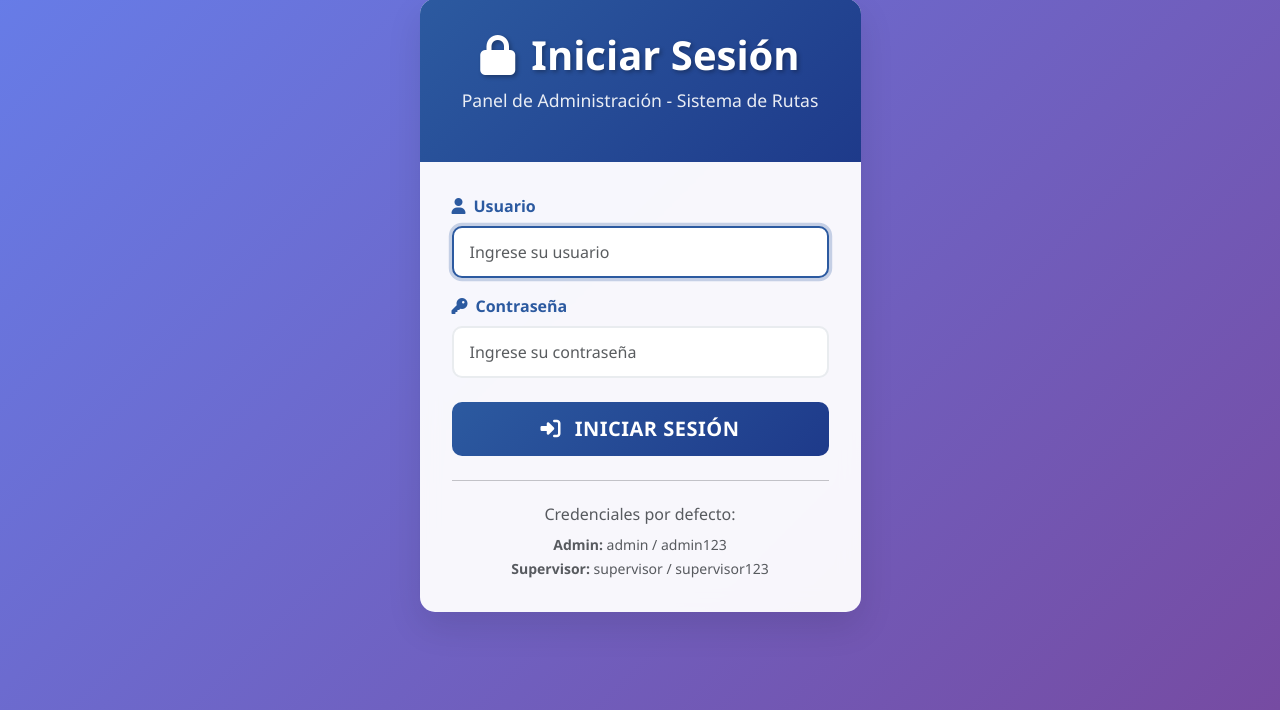
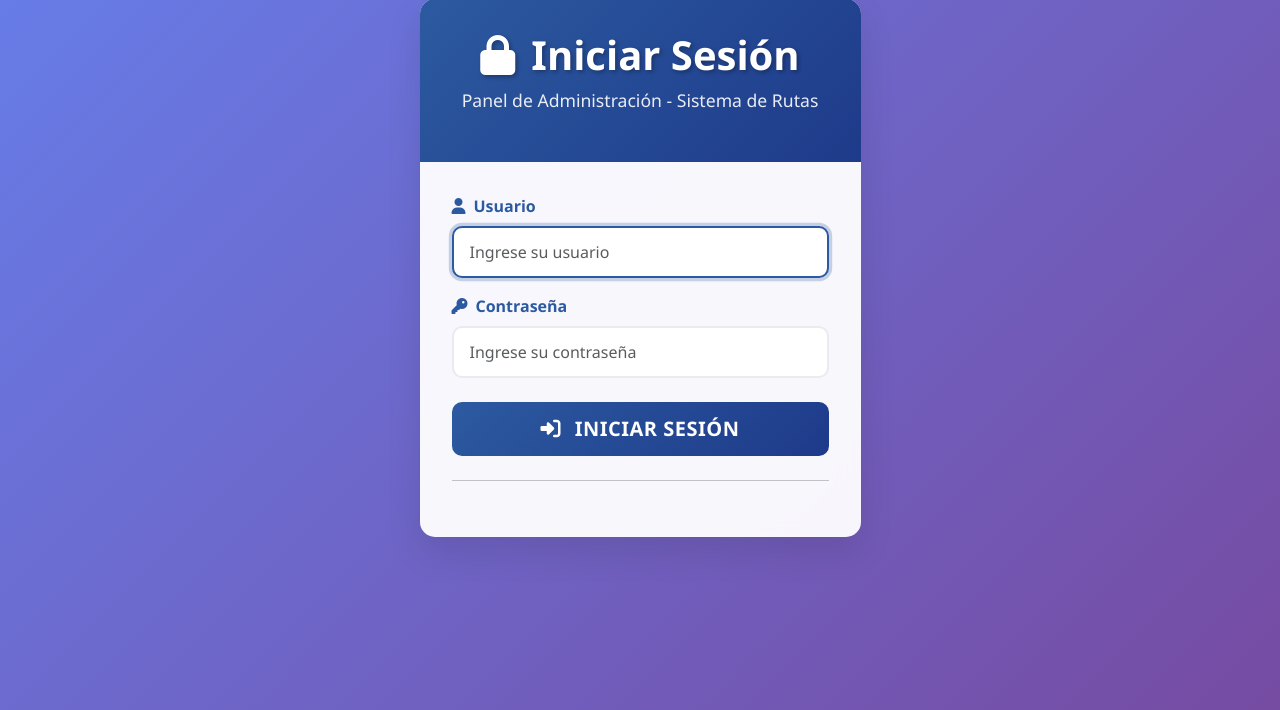
Before and after one commit to AlexLazo/Rutas, a Flask app: page /login in a window 1280 px wide. Shown: the part 90-800 px from the top of the page. Run offline with Flask 3, Linux system fonts and the light colour scheme.

Commit message:
Compatibilidad

```diff
--- a/render.yaml
+++ b/render.yaml
@@ -12,6 +12,8 @@ services:
         value: /opt/render/project/src
       - key: TZ
         value: America/Guatemala
+      - key: PYTHON_VERSION
+        value: 3.11.8
     scaling:
       minInstances: 1
       maxInstances: 1
--- a/requirements.txt
+++ b/requirements.txt
@@ -1,6 +1,6 @@
 Flask==2.3.3
 Flask-Login==0.6.2
 Werkzeug==2.3.7
-pandas==2.0.3
+pandas==2.2.0
 openpyxl==3.1.2
 gunicorn==20.1.0
--- /dev/null
+++ b/runtime.txt
@@ -0,0 +1 @@
+python-3.11.8
--- a/templates/login.html
+++ b/templates/login.html
@@ -40,14 +40,6 @@
 
                     <hr class="my-4">
 
-                    <div class="text-center">
-                        <h6 class="text-muted">Credenciales por defecto:</h6>
-                        <small class="text-muted">
-                            <strong>Admin:</strong> admin / admin123<br>
-                            <strong>Supervisor:</strong> supervisor / supervisor123
-                        </small>
-                    </div>
-                </div>
             </div>
         </div>
     </div>
```
